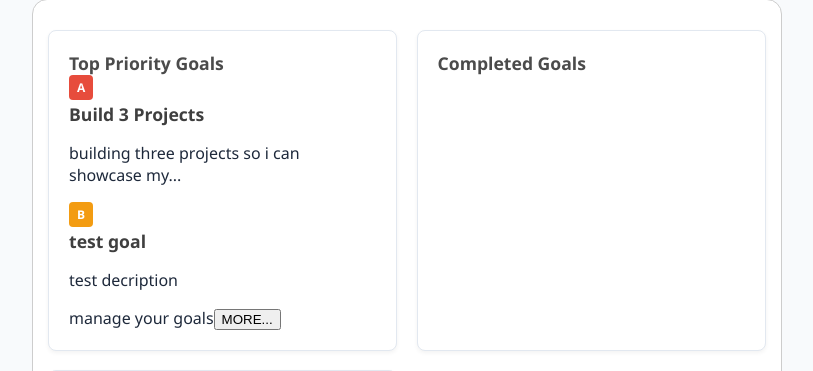
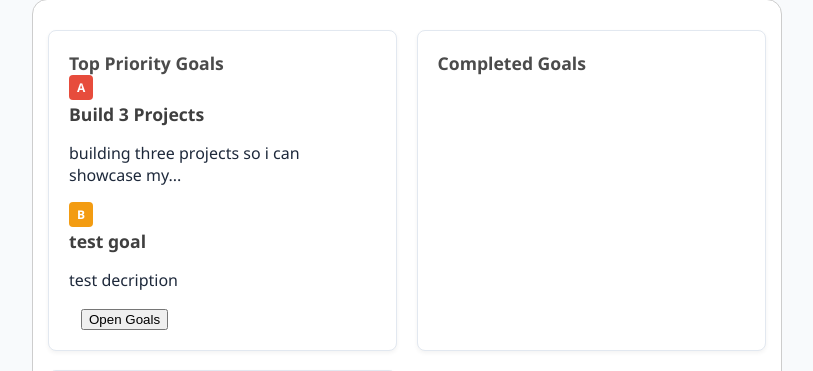
Before and after one commit to ian-developer/flask-focus-app, a Flask app: page / in a window 1280 px wide. Shown: the part 130-501 px from the top of the page, without its empty margins (233-1046 px from the left). Run offline with Flask 3, Linux system fonts and the light colour scheme; data comes from the database, SQL or seed files in the repository.

Commit message:
daily entry

```diff
--- a/app/templates/index.html
+++ b/app/templates/index.html
@@ -18,7 +18,11 @@
                             <p class="goal-description">{{ goal.description | truncate(50) }}</p>
                         </div>
                     {% endfor %}
-                    <div class="goal-card">manage your goals<button class="homepage-action-btn">MORE...</button></div>
+                    <div style="display: flex; align-items: center; padding: 0px 12px;">
+                        <a href="/goals" style="text-decoration: none; width: 100%; overflow: visible;">
+                            <button class="homepage-action-btn">Open Goals</button>
+                        </a>
+                    </div>
                 </div>
             </div>
             <div class="homepage-card">
```
